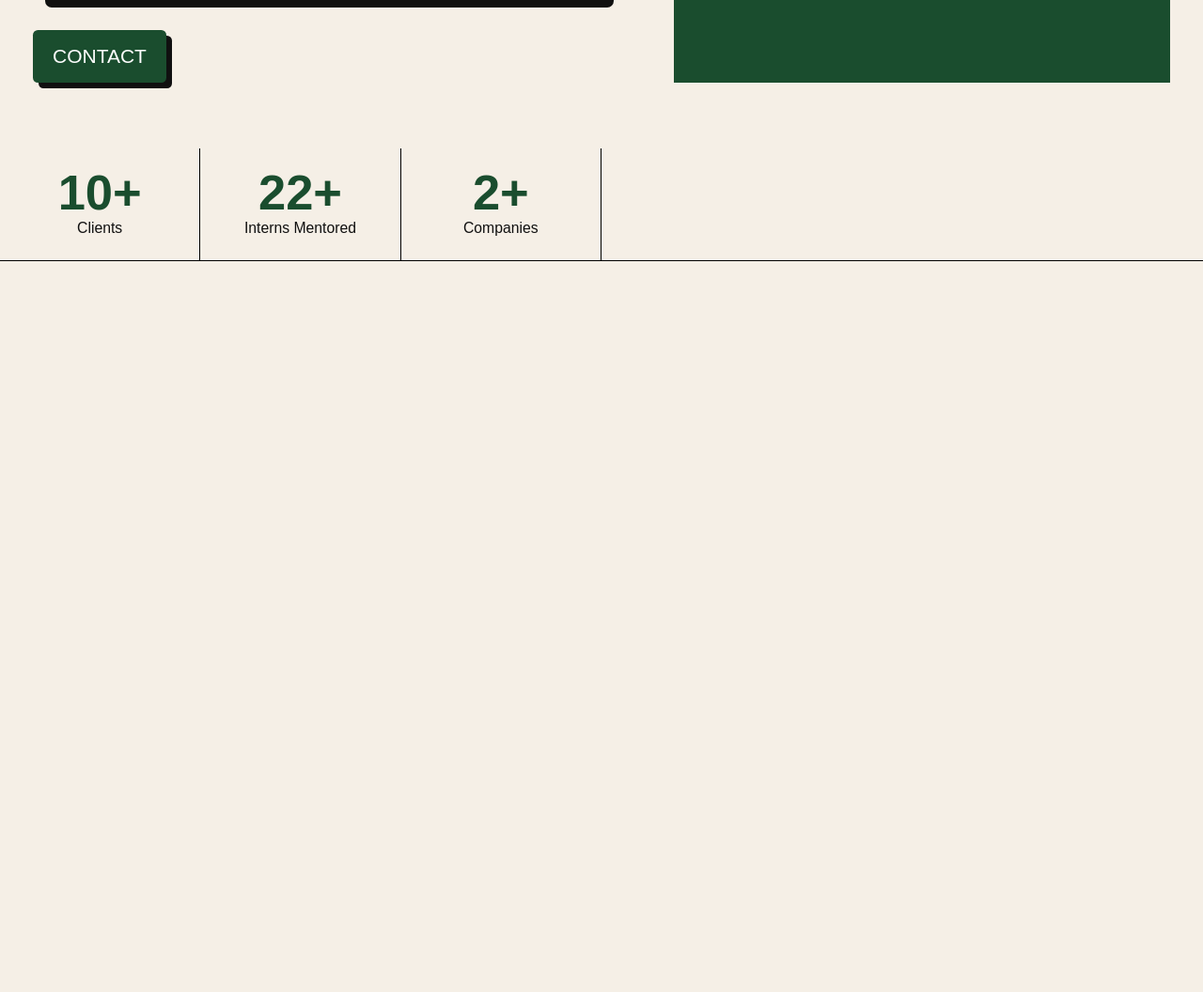
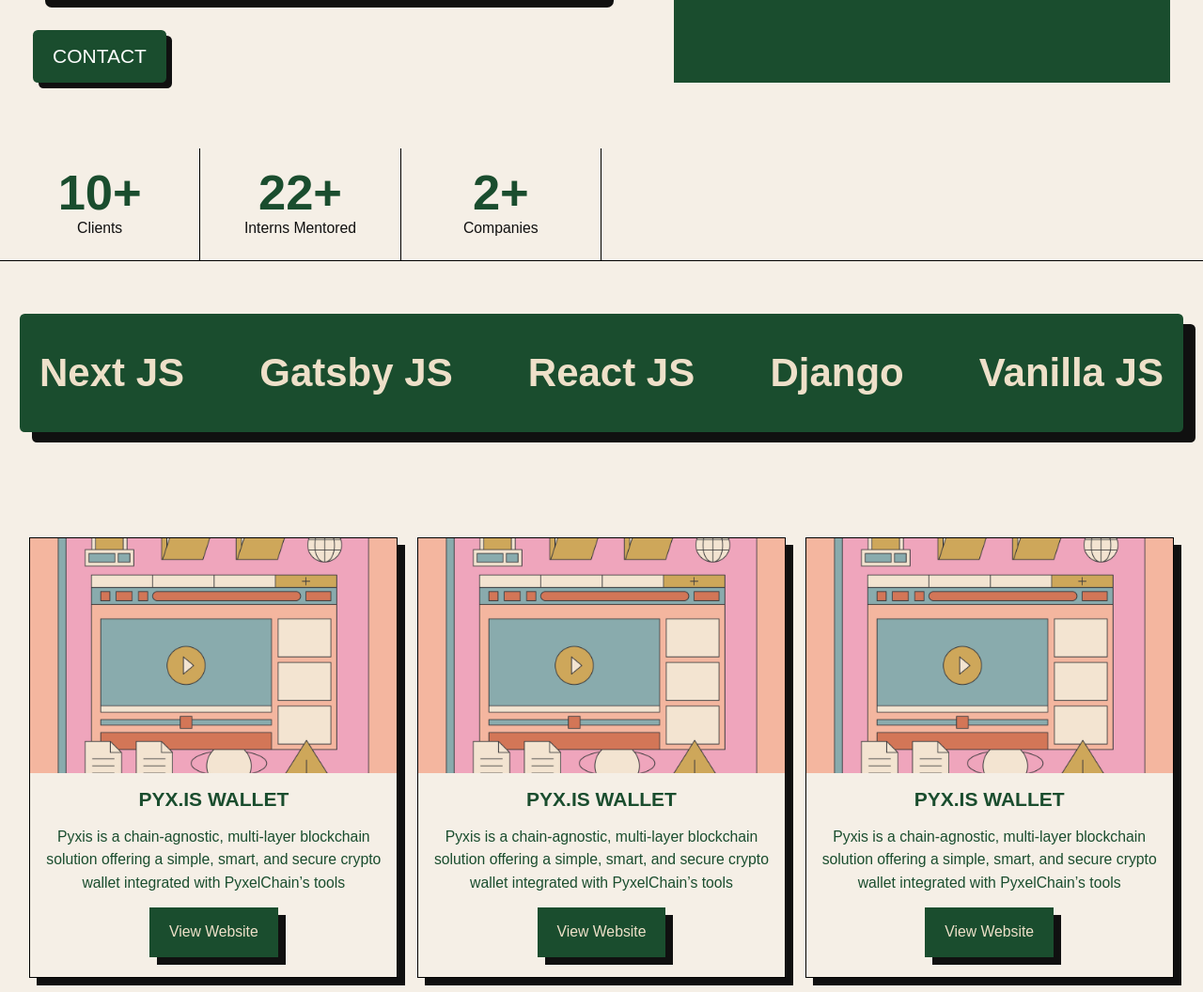
Before and after one commit to sanjipun/website, a Gatsby site: page / in a window 1280 px wide. Shown: the part 764-1820 px from the top of the page at 94% size. Before the commit the page ends 1042 px from the top, so only its background shows below. Built offline with nearby package versions, Linux system fonts and the light colour scheme; Gatsby itself is replaced by a stand-in of ours.

Commit message:
add stacks section and portfolio section

```diff
--- a/src/components/navbar.tsx
+++ b/src/components/navbar.tsx
@@ -5,11 +5,11 @@ export const Navbar = () => {
   return (
     <div className="max-w-screen-2xl w-full m-auto p-10">
       <nav className="flex justify-between items-center font-extrabold text-xl">
+        <Link to="#stacks" className="uppercase">
+          stacks
+        </Link>
         <Link to="#portfolio" className="uppercase">
           Portfolio
-        </Link>
-        <Link to="#stats" className="uppercase">
-          Stats
         </Link>
         <Link
           to="/"
--- /dev/null
+++ b/src/components/portfolio-card.tsx
@@ -0,0 +1,34 @@
+import { Link } from "gatsby";
+import { StaticImage } from "gatsby-plugin-image";
+import React from "react";
+
+const PortfolioCard = () => {
+  return (
+    <div className="max-w-md w-full mt-10 border border-black shadow-[8px_8px_0px_0px_#101010]">
+      <StaticImage
+        src="../images/computer.jpeg"
+        alt="retro star"
+        layout="fixed"
+        width={390}
+        height={250}
+      />
+      <div className="flex flex-col justify-center items-center pb-6">
+        <h1 className="text-[#1A4D2E] mt-4 font-semibold text-2xl uppercase">
+          Pyx.is wallet
+        </h1>
+        <p className="text-[#1A4D2E] text-center mt-4 text-lg px-2">
+          Pyxis is a chain-agnostic, multi-layer blockchain solution offering a
+          simple, smart, and secure crypto wallet integrated with PyxelChain’s
+          tools
+        </p>
+        <Link to="https://pyx.is/">
+          <button className="text-lg mt-4 px-6 py-4 bg-[#1A4D2E] text-[#eee0c9] shadow-[8px_8px_0px_0px_#101010]">
+            View Website
+          </button>
+        </Link>
+      </div>
+    </div>
+  );
+};
+
+export default PortfolioCard;
--- /dev/null
+++ b/src/components/portfolio.tsx
@@ -0,0 +1,16 @@
+import React from "react";
+import PortfolioCard from "./portfolio-card";
+
+const Portfolio = () => {
+  return (
+    <div className="max-w-screen-2xl w-full m-auto mt-10 p-6 grid grid-cols-3 items-center justify-items-center">
+      <PortfolioCard />
+      <PortfolioCard />
+      <PortfolioCard />
+      <PortfolioCard />
+      <PortfolioCard />
+    </div>
+  );
+};
+
+export default Portfolio;
--- /dev/null
+++ b/src/components/stacks.tsx
@@ -0,0 +1,17 @@
+import React from "react";
+
+const Stacks = () => {
+  return (
+    <div className="max-w-screen-2xl w-full m-auto mt-10 p-6">
+      <div className="bg-[#1A4D2E] shadow-[13px_11px_0px_0px_#101010] rounded-md px-6 py-12 text-[#eee0c9] flex justify-between flex-wrap text-5xl font-extrabold">
+        <span>Next JS</span>
+        <span>Gatsby JS</span>
+        <span>React JS</span>
+        <span>Django</span>
+        <span>Vanilla JS</span>
+      </div>
+    </div>
+  );
+};
+
+export default Stacks;
--- a/src/pages/index.tsx
+++ b/src/pages/index.tsx
@@ -3,6 +3,8 @@ import type { HeadFC, PageProps } from "gatsby";
 import { Navbar } from "../components/navbar";
 import MainIntro from "../components/main-intro";
 import Stats from "../components/stats";
+import Stacks from "../components/stacks";
+import Portfolio from "../components/portfolio";
 
 const IndexPage: React.FC<PageProps> = () => {
   return (
@@ -11,6 +13,8 @@ const IndexPage: React.FC<PageProps> = () => {
       <div className="border border-black"></div>
       <MainIntro />
       <Stats />
+      <Stacks />
+      <Portfolio />
     </main>
   );
 };
```
